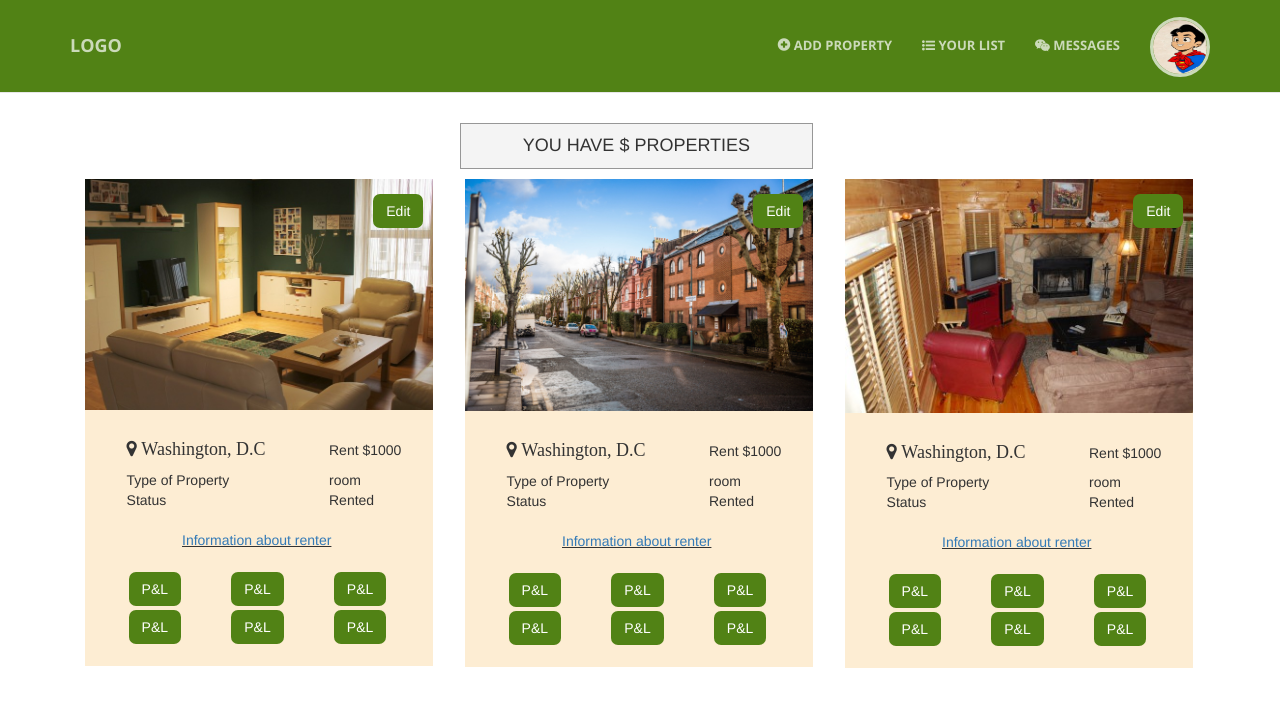
After one commit to yasirtaher/RoomTitan-frontend, a PHP site: page /my_property.php in a window 1280 px wide. The commit adds this page. Shown: the top 707 px of the page. Run offline with PHP 8.4, Linux system fonts and the light colour scheme; some libraries are stand-ins or nearby versions.

Commit message:
My Property List

```diff
--- a/css/titan.css
+++ b/css/titan.css
@@ -974,14 +965,32 @@ margin-left: -0.11063829787234%;
     margin-top: 30%;
 }
 
-.btn-chat-roommate,.btn-chat-roommate:focus{
-    border-color: #518215;
-    color: #fff;
-    background-color: #518215;
-    font-size: 14px;
-    border-radius: 12px !important;
+/*BUTTONS*/
+.btn-chat {
+  color: #FFFFFF;
+  background-color: #518215;
+  border-color: #518215;
+  font-size: 16px;
+  border-radius: 7px !important;
+}
 
+.btn-chat:hover,
+.btn-chat:focus,
+.btn-chat:active,
+.btn-chat.active,
+.open .dropdown-toggle.btn-chat {
+  color: #FFFFFF !important;
+  background-color: #518215;
+  border-color: #518215;
 }
+
+.btn-chat:active,
+.btn-chat.active,
+.open .dropdown-toggle.btn-chat {
+  background-image: none;
+}
+
+/*END BUTTONS*/
 
 @media (max-width: 768px){
     .roommates{
@@ -1083,4 +1092,63 @@ margin-left: -0.11063829787234%;
 
 .confirmationMessage{
     text-align: center;
-    }
+}
+
+/*MY PROPERY*/
+.property_count{
+    border: 1px solid #979797;
+    background-color: #F4F4F4;
+    padding: 12px;
+    width: 98%;
+    text-align: center;
+
+}
+.property{
+    background-color: #FDEDD3;
+    margin-right: 2px;
+    margin-bottom: 10px;
+}
+
+.property_image img{
+    width: 100%;
+    position: relative;
+}
+
+.editbtn{
+    position: absolute;
+    right: 7%;
+    top: 3%;
+}
+
+.property_info {
+    padding: 20px;
+}
+
+.property_info table{
+    width: 100%;
+    margin-left: 7%;
+}
+
+.property_info .renter {
+    text-align: center;
+    text-decoration: underline;
+    margin-left: 25%;
+}
+
+.property_info button{
+    margin-left: 40%;
+}
+
+
+.propertyedit button{
+    margin: 2px;
+
+}
+/*.propertyedit{
+ border: 1px solid #979797;
+    background-color: #F4F4F4;
+    padding: 12px;
+    text-align: center;
+    margin: 2px;
+    width: 98%;
+}*/
--- /dev/null
+++ b/my_property.php
@@ -0,0 +1,130 @@
+<?php include('header.php') ?>
+<div class="container">
+  <div class="row">
+      <div class="col-md-4"></div>
+      <div class="col-md-4">
+      <h4 class="property_count">YOU HAVE $ PROPERTIES</h4></div>
+      <div class="col-md-4"></div>
+
+      <div class="property-list col-md-12">
+          <div class="col-md-4 col-sm-4 col-xs-12">
+          <div class="property">
+             <div class="property_image"><img src="img/property1.jpg">
+                <button class="editbtn btn btn-chat pull-right">Edit</button>
+             </div>
+
+             <div class="property_info">
+               <table>
+                 <tr>
+                   <td><h4><i class="fa fa-map-marker"> Washington, D.C</i></h4></td>
+                   <td>Rent $1000</td>
+                 </tr>
+                 <tr>
+                   <td>Type of Property</td>
+                   <td>room</td>
+                 </tr>
+                 <tr>
+                   <td>Status</td>
+                   <td>Rented</td>
+                 </tr>
+               </table>
+
+              <br><span class="renter"><a href="#">Information about renter</a></span><br><br>
+                       <table class="propertyedit">
+                 <tr>
+                    <td><button type="button" class="btn btn-chat text-center">P&L</button></td>
+                    <td><button type="button" class="btn btn-chat text-center">P&L</button></td>
+                    <td><button type="button" class="btn btn-chat text-center">P&L</button></td>
+                 </tr>
+                 <tr>
+                    <td><button type="button" class="btn btn-chat text-center">P&L</button></td>
+                    <td><button type="button" class="btn btn-chat text-center">P&L</button></td>
+                    <td><button type="button" class="btn btn-chat text-center">P&L</button></td>
+                 </tr>
+
+               </table>
+             </div>
+             </div>
+          </div>
+
+          <div class="col-md-4 col-sm-4 col-xs-12">
+          <div class="property">
+             <div class="property_image"><img src="img/property2.jpg">
+                <button class="editbtn btn btn-chat pull-right">Edit</button>
+             </div>
+
+             <div class="property_info">
+               <table>
+                 <tr>
+                   <td><h4><i class="fa fa-map-marker"> Washington, D.C</i></h4></td>
+                   <td>Rent $1000</td>
+                 </tr>
+                 <tr>
+                   <td>Type of Property</td>
+                   <td>room</td>
+                 </tr>
+                 <tr>
+                   <td>Status</td>
+                   <td>Rented</td>
+                 </tr>
+               </table>
+               <br><span class="renter"><a href="#">Information about renter</a></span><br><br>
+                       <table class="propertyedit">
+                 <tr>
+                    <td><button type="button" class="btn btn-chat text-center">P&L</button></td>
+                    <td><button type="button" class="btn btn-chat text-center">P&L</button></td>
+                    <td><button type="button" class="btn btn-chat text-center">P&L</button></td>
+                 </tr>
+                 <tr>
+                    <td><button type="button" class="btn btn-chat text-center">P&L</button></td>
+                    <td><button type="button" class="btn btn-chat text-center">P&L</button></td>
+                    <td><button type="button" class="btn btn-chat text-center">P&L</button></td>
+                 </tr>
+
+               </table>
+             </div>
+             </div>
+          </div>
+
+          <div class="col-md-4 col-sm-4 col-xs-12">
+          <div class="property">
+             <div class="property_image"><img src="img/property4.jpg">
+                <button class="editbtn btn btn-chat pull-right">Edit</button>
+             </div>
+
+             <div class="property_info">
+               <table>
+                 <tr>
+                   <td><h4><i class="fa fa-map-marker"> Washington, D.C</i></h4></td>
+                   <td>Rent $1000</td>
+                 </tr>
+                 <tr>
+                   <td>Type of Property</td>
+                   <td>room</td>
+                 </tr>
+                 <tr>
+                   <td>Status</td>
+                   <td>Rented</td>
+                 </tr>
+               </table>
+               <br><span class="renter"><a href="#">Information about renter</a></span><br><br>
+               <!-- <button type="button" class="btn btn-chat text-center">P&L</button> -->
+                <table class="propertyedit">
+                 <tr>
+                    <td><button type="button" class="btn btn-chat text-center">P&L</button></td>
+                    <td><button type="button" class="btn btn-chat text-center">P&L</button></td>
+                    <td><button type="button" class="btn btn-chat text-center">P&L</button></td>
+                 </tr>
+                 <tr>
+                    <td><button type="button" class="btn btn-chat text-center">P&L</button></td>
+                    <td><button type="button" class="btn btn-chat text-center">P&L</button></td>
+                    <td><button type="button" class="btn btn-chat text-center">P&L</button></td>
+                 </tr>
+
+               </table>
+             </div>
+             </div>
+          </div>
+      </div>
+  </div>
+</div>
```
Also changed, not shown: other parts of css/titan.css (+12 -21 lines), result_roommates.php (+4 -4 lines), img/property4.jpg (added).
